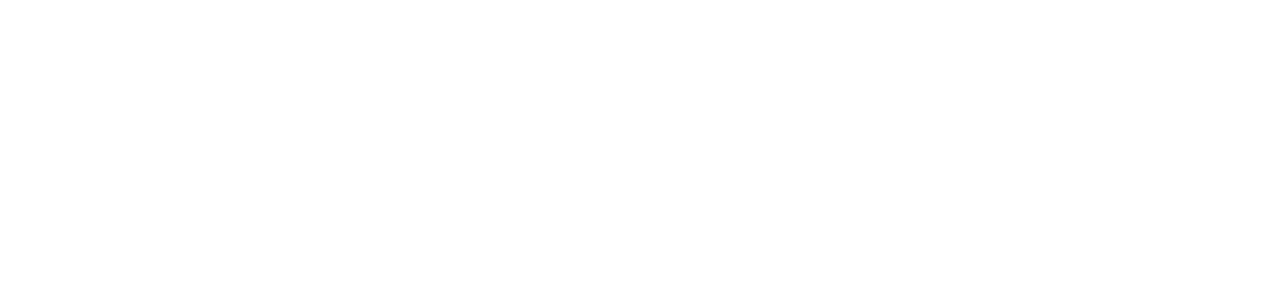
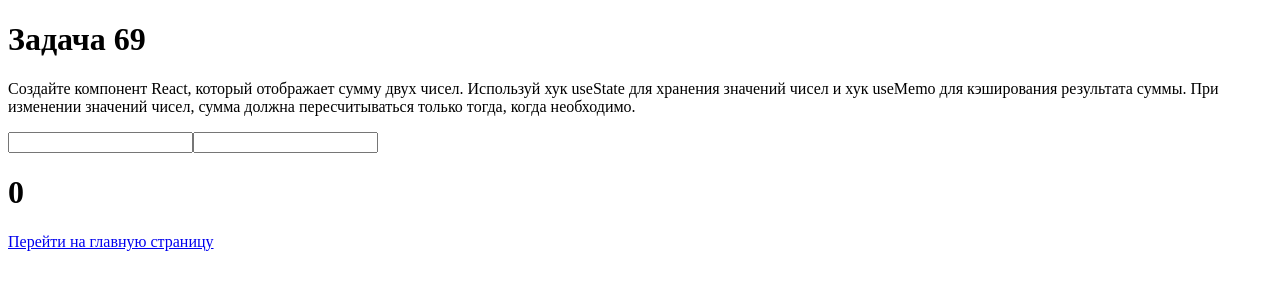
Before and after one commit to ArinaBogan/react-tasks, a React (Create React App) app in the folder react-tasks/: page /task69 in a window 1280 px wide. Before the commit this address had no page. Shown: the top 300 px of the page. Built offline with nearby package versions, Linux system fonts and the light colour scheme.

Commit message:
added react_tasks

```diff
--- a/react-tasks/src/App.js
+++ b/react-tasks/src/App.js
@@ -63,6 +63,9 @@
 import Task66 from './Page/Task66/Task66';
 import Task67 from './Page/Task67/Task67';
 import Task68 from './Page/Task68/Task68';
+import Task69 from './Page/Task69/Task69';
+import Task70 from './Page/Task70/Task70';
+import Task71 from './Page/Task71/Task71';
 
 function App() {
   return (
@@ -132,6 +135,9 @@
         <Route path='/task66' element={<Task66></Task66>}></Route>
         <Route path='/task67' element={<Task67></Task67>}></Route>
         <Route path='/task68' element={<Task68></Task68>}></Route>
+        <Route path='/task69' element={<Task69></Task69>}></Route>
+        <Route path='/task70' element={<Task70></Task70>}></Route>
+        <Route path='/task71' element={<Task71></Task71>}></Route>
 
       </Routes>
     </>
--- a/react-tasks/src/Page/Home/Home.js
+++ b/react-tasks/src/Page/Home/Home.js
@@ -66,6 +66,9 @@
         <p><Link to='/task66'>Задача 66</Link> </p>
         <p><Link to='/task67'>Задача 67</Link> </p>
         <p><Link to='/task68'>Задача 68</Link> </p>
+        <p><Link to='/task69'>Задача 69</Link> </p>
+        <p><Link to='/task70'>Задача 70</Link> </p>
+        <p><Link to='/task71'>Задача 71</Link> </p>
 
     </>);
 }
--- /dev/null
+++ b/react-tasks/src/Page/Task69/Task69.js
@@ -0,0 +1,36 @@
+import { Link } from 'react-router-dom';
+import { useMemo, useState } from 'react';
+
+
+function Task69() {
+    const [inp1, setInp1] = useState(0);
+    const [inp2, setInp2] = useState(0);
+
+    function changeInpVal1(e) {
+        setInp1(e.target.value)
+    }
+    function changeInpVal2(e) {
+        setInp2(e.target.value)
+    }
+
+    const doSum = useMemo(() => {
+        return +inp1 + +inp2
+    }, [inp1, inp2])
+
+    return (
+        <>
+            <h1>Задача 69</h1>
+            <p>Создайте компонент React, который отображает сумму двух чисел. Используй хук
+                useState для хранения значений чисел и хук useMemo для кэширования
+                результата суммы. При изменении значений чисел, сумма должна
+                пересчитываться только тогда, когда необходимо.</p>
+
+            <input onChange={changeInpVal1} type="text" />
+            <input onChange={changeInpVal2} type="text" />
+            <h1>{doSum}</h1>
+
+            <p><Link to='/'>Перейти на главную страницу</Link></p>
+        </>);
+}
+
+export default Task69;
--- /dev/null
+++ b/react-tasks/src/Page/Task70/Task70.js
@@ -0,0 +1,35 @@
+import { Link } from 'react-router-dom';
+import { useMemo, useState } from 'react';
+
+
+function Task70() {
+    const [inp, setInp] = useState(0);
+
+    function changeInp(e) {
+        setInp(e.target.value)
+    }
+
+    const factorial = useMemo(() => {
+        let result = 1;
+        for (let i = 1; i <= inp; i++) {
+            result *= i
+        }
+        return result
+    })
+
+    return (
+        <>
+            <h1>Задача 70</h1>
+            <p>Разработайте компонент, который выполняет факториал числа при вводе
+                значения в текстовое поле. Используйте useMemo, чтобы кэшировать результаты
+                вычислений для разных введенных значений и отображать их без повторных
+                вычислений.</p>
+
+            <input onChange={changeInp} type="text" />
+            <p>{factorial}</p>
+
+            <p><Link to='/'>Перейти на главную страницу</Link></p>
+        </>);
+}
+
+export default Task70;
--- /dev/null
+++ b/react-tasks/src/Page/Task71/Task71.js
@@ -0,0 +1,20 @@
+import { Link } from 'react-router-dom';
+import { useMemo, useState } from 'react';
+
+
+function Task71() {
+
+
+    return (
+        <>
+            <h1>Задача 71</h1>
+            <p>Создайте компонент для отображения списка чисел от 1 до N, где N - число,
+                введенное пользователем с клавиатуры. Используйте useMemo, чтобы вычислить
+                список чисел только при изменении N.</p>
+
+
+            <p><Link to='/'>Перейти на главную страницу</Link></p>
+        </>);
+}
+
+export default Task71;
```
